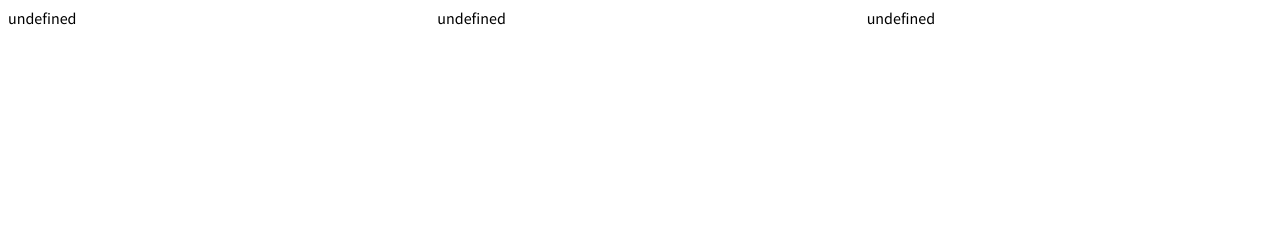
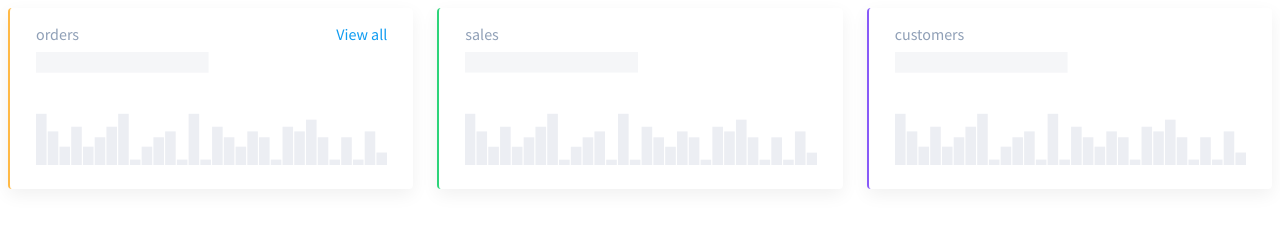
Before and after one commit to js-tasks-ru/js-20240919_r-sedlovski, a website: page 04-oop-basic-intro-to-dom/1-column-chart/index.html in a window 1280 px wide. Drawn offline with Linux system fonts and the light colour scheme.

Commit message:
Решение задачи 4 модуля

```diff
--- a/04-oop-basic-intro-to-dom/1-column-chart/index.js
+++ b/04-oop-basic-intro-to-dom/1-column-chart/index.js
@@ -1,3 +1,73 @@
 export default class ColumnChart {
+  element;
+  chartHeight = 50;
 
+  constructor(props = {}) {
+    const {
+      data = [],
+      label = "",
+      value = 0,
+      link = "",
+      formatHeading = (value) => value,
+    } = props;
+    this.data = data;
+    this.label = label;
+    this.value = formatHeading(value);
+    this.link = link;
+
+    this.element = this.createElement();
+  }
+  createColumns() {
+    const maxValue = Math.max(...this.data);
+    return this.data
+      .map((value) => {
+        const percent = ((value / maxValue) * 100).toFixed(0);
+        return `<div style="--value: ${Math.floor(
+          (value * this.chartHeight) / maxValue
+        )}" data-tooltip="${percent}%"></div>`;
+      })
+      .join("");
+  }
+
+  createLink() {
+    return `${
+      this.link
+        ? `<a class="column-chart__link" href=${this.link}>View all</a>`
+        : ""
+    }`;
+  }
+
+  createTemplate() {
+    return `
+    <div class="column-chart" style="--chart-height: 50">
+      <div class="column-chart__title">
+        ${this.label}
+        ${this.createLink()}
+      </div>
+      <div class="column-chart__container">
+        <div data-element="header" class="column-chart__header">${
+          this.value
+        }</div>
+        <div data-element="body" class="column-chart__chart">
+          ${this.createColumns()}
+        </div>
+      </div>
+    </div>
+    `;
+  }
+
+  createElement() {
+    const element = document.createElement("div");
+    element.innerHTML = this.createTemplate();
+    element.classList.add("column-chart_loading");
+    return element;
+  }
+
+  destroy() {}
+
+  update() {}
+
+  remove() {
+    this.element.remove();
+  }
 }
```
Also changed, not shown: 04-oop-basic-intro-to-dom/1-column-chart/static.html (+12 -46 lines).
